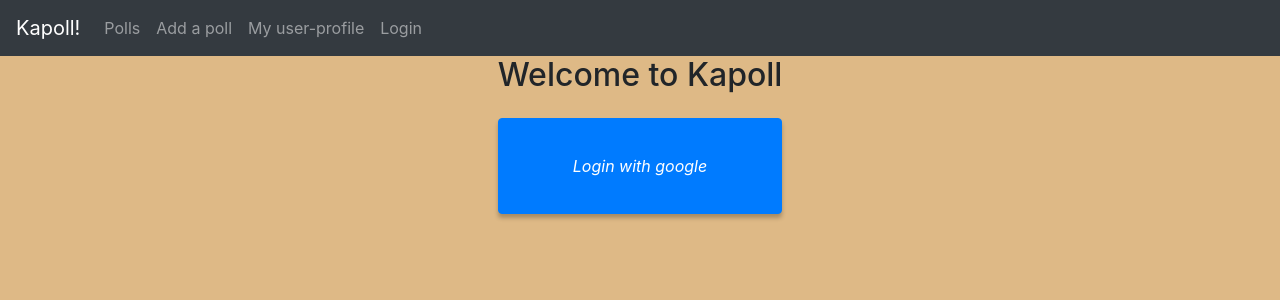
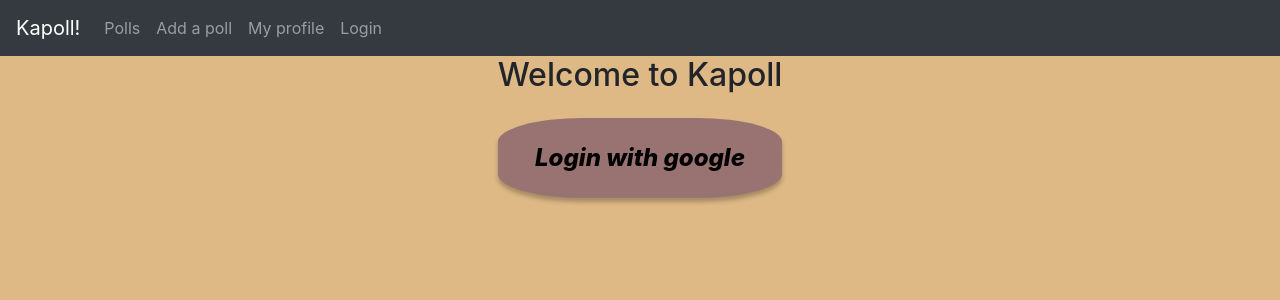
Before and after one commit to Tobbelobby/Kapoll_main, a React (Create React App) app in the folder Kapoll/src/main/frontend/kapoller/: page /login in a window 1280 px wide. Shown: the top 300 px of the page. Built offline with nearby package versions, Linux system fonts and the light colour scheme.

Commit message:
some css

```diff
--- a/Kapoll/src/main/frontend/kapoller/src/Components/App.tsx
+++ b/Kapoll/src/main/frontend/kapoller/src/Components/App.tsx
@@ -32,7 +32,7 @@ const App: React.FC = () => {
                     </li>
                     <li className="nav-item">
                         <Link to={"/myProfile"} className="nav-link">
-                            My user-profile
+                            My profile
                         </Link>
                     </li>
                     <li className="nav-item">
--- a/Kapoll/src/main/frontend/kapoller/src/Components/Login.tsx
+++ b/Kapoll/src/main/frontend/kapoller/src/Components/Login.tsx
@@ -2,14 +2,13 @@ import React, {ChangeEvent, useState} from 'react';
 import { useNavigate,BrowserRouter as Router, Routes, Route } from "react-router-dom";
 import "../App.css";
 
-import {Form, Button, Card} from 'react-bootstrap'
+//import {Form, Button, Card} from 'react-bootstrap'
+import "../styles/PollOnline.css"
+
 import {auth} from "../firebase";
 import firebase from "firebase/compat/app";
-import PollData from "../types/Poll";
-import PollService from "../services/PollService";
 import KapollerService from "../services/KapollerService";
 import KapollerData from "../types/Kapoller";
-import kapollerService from "../services/KapollerService";
 
 export default function Login() {
 
@@ -49,6 +48,7 @@ export default function Login() {
             const user = result.user;
             console.log(user);
             if (user) {
+                //FIX: does not work!!!
                 if (await KapollerService.existsAccount(user.email)) {
                     saveKapoller(user);
                 }
@@ -75,7 +75,6 @@ export default function Login() {
     const saveKapoller = (user: firebase.User) => {
         console.log("save kapoller()");
         var data:KapollerData = {
-            id: user.uid,
             firstName: user.displayName?.split(" ")[0],
             lastName: user.displayName?.split(" ")[1],
             userName: user.email
@@ -100,7 +99,7 @@ export default function Login() {
             });
     };
 
-    //FIX only if not exist
+    //FIX not used
     const newKapoller = () => {
         setKapoller(initialKapoller);
         setSubmitted(false)
@@ -110,137 +109,12 @@ export default function Login() {
     return (
         <div>
             <h2 className="text-center mb-4">Welcome to Kapoll</h2>
-            <Form>
-                <Button className="w-100" onClick={logInGoogle} >Login with google</Button>
-            </Form>
+            <div>
+                <button className={"w-100 myProfileButton"} onClick={logInGoogle} >Login with google</button>
+            </div>
 
         </div>
     );
 }
 
-
-// import React, {useRef} from 'react'
-// import {Form, Button, Card} from 'react-bootstrap'
-// import {SignInWithGoogle, LogOutWithGoogle, SignIn} from "../firebase";
-// import "./test.css"
-// import ReactDOM from "react-dom/client";
-// import {render} from "react-dom";
-//
-// // render(
-// //     <div>
-// //         <h1>Hello, Welcome to React and TypeScript</h1>
-// //     </div>,
-// //     document.getElementById("root")
-// // );
-//
-//
-// export default function Login(){
-//     const emailRef = useRef()
-//     const passwordRef = useRef()
-//     const passwordConfirmRef = useRef()
-//
-//
-//
-//     return(
-//         <><Card>
-//             <Card.Body>
-//                 <div id="root"></div>
-//                 <h2 className="text-center mb-4">Welcome to Kapoll</h2>
-//                 <Form>
-//                     <Button className="w-100" onClick={SignIn} >Login with google</Button>
-//                 </Form>
-//             </Card.Body>
-//         </Card>
-//         </>
-//     )
-// }
-// export function Logout(){
-//     return(
-//         <><Card>
-//             <Card.Body>
-//                 <h2 className="text-center mb-4">You are logged in</h2>
-//                 <Form>
-//                     <Button className="w-100" onClick={LogOutWithGoogle} >Logout</Button>
-//                 </Form>
-//             </Card.Body>
-//         </Card>
-//         </>
-//     )
-// }
-
-
-//
-// class LoginControl extends React.Component {
-//     constructor(props: any) {
-//         super(props);
-//         this.handleLoginClick = this.handleLoginClick.bind(this);
-//         this.handleLogoutClick = this.handleLogoutClick.bind(this);
-//         this.state = {isLoggedIn: false};
-//     }
-//
-//     handleLoginClick() {
-//         this.setState({isLoggedIn: true});
-//     }
-//
-//     handleLogoutClick() {
-//         this.setState({isLoggedIn: false});
-//     }
-//
-//     render() {
-//         // @ts-ignore
-//         const isLoggedIn = this.state.isLoggedIn;
-//         let button;
-//
-//         if (isLoggedIn) {
-//             button = <LogoutButton onClick={this.handleLogoutClick} />;
-//         } else {
-//             button = <LoginButton onClick={this.handleLoginClick} />;
-//         }
-//
-//
-//         return (
-//             <div>
-//                 <Greeting isLoggedIn={isLoggedIn} />
-//                 {button}
-//             </div>
-//         );
-//     }
-// }
-//
-// function UserGreeting(props:any) {
-//     return <h1>Welcome back!</h1>;
-// }
-//
-// function GuestGreeting(props: any) {
-//     return <h1>Please sign up.</h1>;
-// }
-//
-// function Greeting(props: { isLoggedIn: any; }) {
-//     const isLoggedIn = props.isLoggedIn;
-//     if (isLoggedIn) {
-//         return <UserGreeting />;
-//     }
-//     return <GuestGreeting />;
-// }
-//
-// function LoginButton(props:any) {
-//     return (
-//         <button onClick={props.onClick}>
-//             Login
-//         </button>
-//     );
-// }
-//
-// function LogoutButton(props:any) {
-//     return (
-//         <button onClick={props.onClick}>
-//             Logout
-//         </button>
-//     );
-// }
-//
-// // @ts-ignore
-// const root = ReactDOM.createRoot(document.getElementById('root'));
-// root.render(<LoginControl />);
-
 export {};
--- a/Kapoll/src/main/frontend/kapoller/src/Components/UserProfile.tsx
+++ b/Kapoll/src/main/frontend/kapoller/src/Components/UserProfile.tsx
@@ -1,9 +1,13 @@
 import React, {useEffect, useRef} from 'react'
-import {Form, Button, Nav, Card} from 'react-bootstrap'
 import {auth} from "../firebase";
 import { useNavigate,BrowserRouter as Router, Routes, Route } from "react-router-dom";
+
 import "../App.css";
+import "../styles/PollOnline.css"
+//import {Form, Button, Nav, Card} from 'react-bootstrap'
+
 import pp from './img_1.png';
+
 
 
 
@@ -16,7 +20,7 @@ export default function UserProfile(){
             console.log('navigating to profile')
             navigate('/myProfile')
         }
-        if (!authToken) {
+        else {
             console.log('navigating to login because authtoken is false')
             navigate('/login')
         }
@@ -38,8 +42,9 @@ export default function UserProfile(){
             //navigate('/Signup')
             // Sign-out successful.
             routeChange();
-        }).catch((error) => {
+        }).catch((e:Error) => {
             // An error happened.
+            console.log(e);
         });
 
     }
@@ -48,10 +53,10 @@ export default function UserProfile(){
         <div>
             <h2 className="text-center mb-4">currentUser displayname</h2>
             <img src={pp} alt={"Profile-picture"} width="200px"></img>
-            <Form>
-                <Nav.Link><Button className="w-100 myProfileButton">My Polls</Button></Nav.Link>
-                <Button className="w-100 myProfileButton" onClick={LogOutWithGoogle}>Logout</Button>
-            </Form>
+            <div>
+                <div><button className={"w-100 myProfileButton"}>My Polls</button></div>
+                <button className={"w-100 myProfileButton"} onClick={LogOutWithGoogle}>Logout</button>
+            </div>
         </div>
     );
 }
--- a/Kapoll/src/main/frontend/kapoller/src/services/KapollerService.ts
+++ b/Kapoll/src/main/frontend/kapoller/src/services/KapollerService.ts
@@ -15,7 +15,7 @@ const existsAccount = async (data: string | null) =>{
 
 const url = "http://localhost:8080/api"
 const create = async (data: KapollerData) => {
-    return await fetch(`${url}Kapoller`, {
+    return await fetch(`${url}/Kapoller`, {
         method: "POST",
         headers: {'Content-type': 'application/json', "Access-Control-Allow-Headers" : "Content-Type", 'Access-Control-Allow-Origin': '*', "Access-Control-Allow-Methods": "OPTIONS,POST, PUT,GET"},
         body: JSON.stringify(data)
--- a/Kapoll/src/main/frontend/kapoller/src/styles/PollOnline.css
+++ b/Kapoll/src/main/frontend/kapoller/src/styles/PollOnline.css
@@ -14,6 +14,7 @@
     flex-direction: row;
     justify-content: space-between;
 }
+
 .pollOnlineQuestion {
     display: flex;
     justify-content: center;
@@ -48,10 +49,10 @@ button {
     align-items: center;
     align-content: center;
     justify-content: center;
-    background-color: #ffffff;
-    border-radius:50%;
-    height: 12vh;
-    min-width: 12vh;
+    background-color: #997272;
+    border-radius:30%;
+    height: 10vh;
+    min-width: 14vh;
     border-color: transparent;
     font-style: italic;
     font-weight: 800;
--- a/Kapoll/src/main/frontend/kapoller/src/types/Kapoller.ts
+++ b/Kapoll/src/main/frontend/kapoller/src/types/Kapoller.ts
@@ -1,7 +1,7 @@
 import PollData from "./Poll";
 
 export default interface KapollerData {
-    id: string | null,
+    id?: string | null,
     firstName?: string | null,
     lastName?: string | null,
     userName: string | null,
```
